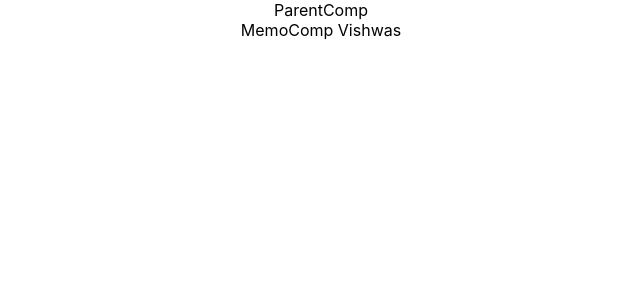
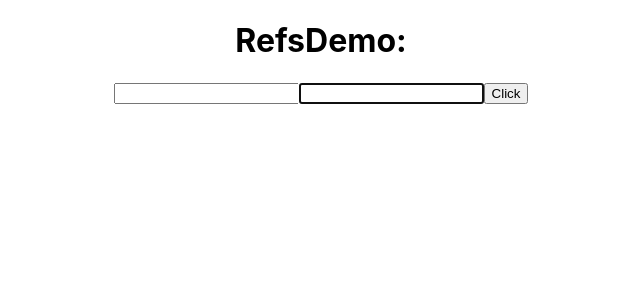
Before and after one commit to pmswami/React, a React (Create React App) app in the folder hello-world/: page / in a window 1280 px wide. Shown: the top 300 px of the page, without its empty margins (319-959 px from the left). Built offline with nearby package versions, Linux system fonts and the light colour scheme.

Commit message:
Added Refs for functional components

```diff
--- a/hello-world/src/App.js
+++ b/hello-world/src/App.js
@@ -21,11 +21,13 @@
 import PureComp from './components/PureComp';
 import RegCompt from './components/RegComp';
 import ParentComp from './components/ParentComp';
+import RefsDemo from './components/RefsDemo';
 
 function App() {
   return (
     <div className="App">
-      <ParentComp/>
+      <RefsDemo/>
+      {/* <ParentComp/> */}
       {/* <PureComp/>
       <RegCompt/> */}
       {/* <Table/> */}
--- /dev/null
+++ b/hello-world/src/components/RefsDemo.js
@@ -0,0 +1,39 @@
+import React, { Component } from 'react'
+
+class RefsDemo extends Component {
+    constructor(props) {
+      super(props)
+        this.inputRef = React.createRef()
+        this.cbRef = null
+        this.setCbRef = (element)=>{
+            this.cbRef = element
+        }
+    }
+    componentDidMount(){
+        if(this.cbRef){
+            this.cbRef.focus()
+        }
+        // this.inputRef.current.focus()
+        // console.log(this.inputRef)
+    }
+    // clickHandler(){
+    //     console.log(this.inputRef.current.value)
+    //     alert(this.inputRef.current.value)
+    // }
+    clickHandler=()=>{
+        console.log(this.inputRef.current.value)
+        alert(this.inputRef.current.value)
+    }
+  render() {
+    return (
+      <div>
+        <h1>RefsDemo: </h1>
+        <input type="text" ref={this.inputRef}/>
+        <input type="text" ref={this.setCbRef}/>
+        <button onClick={this.clickHandler}>Click</button>
+      </div>
+    )
+  }
+}
+
+export default RefsDemo
```
Also changed, not shown: 1 other file (tests, documents, lock files or other folders).
